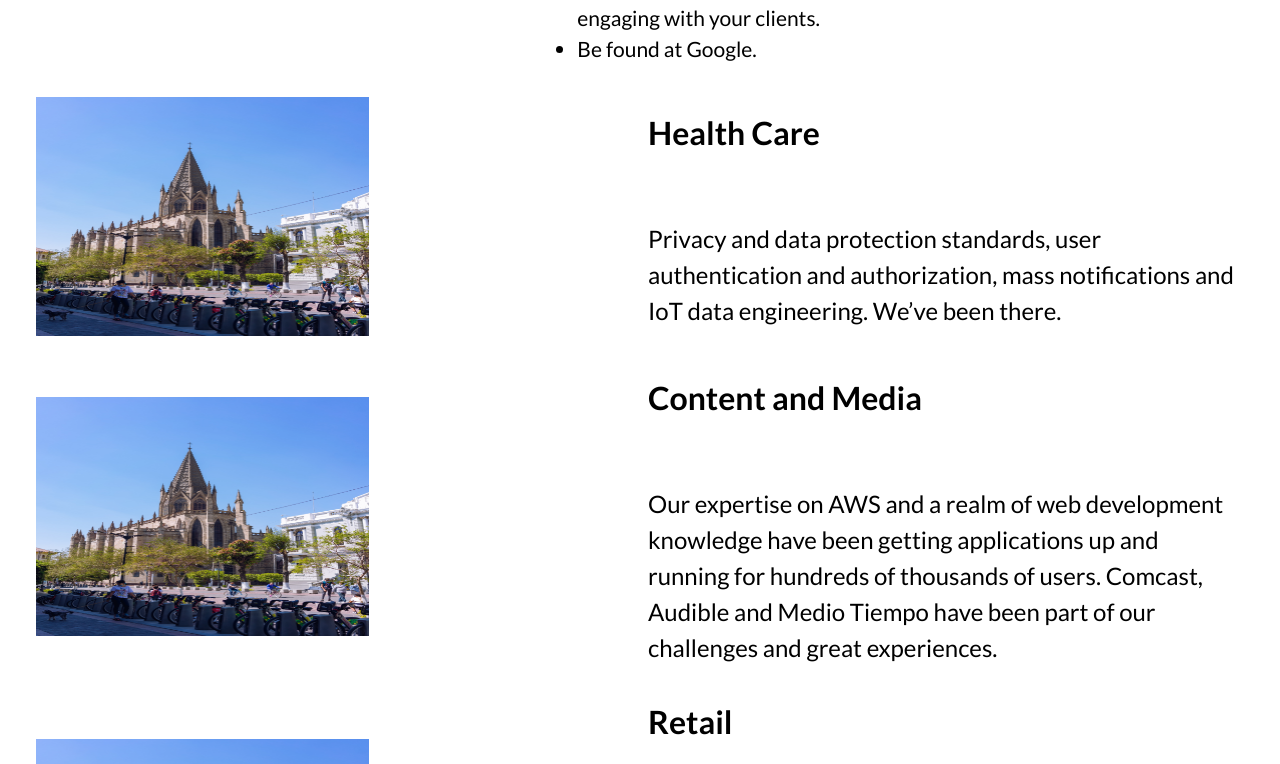
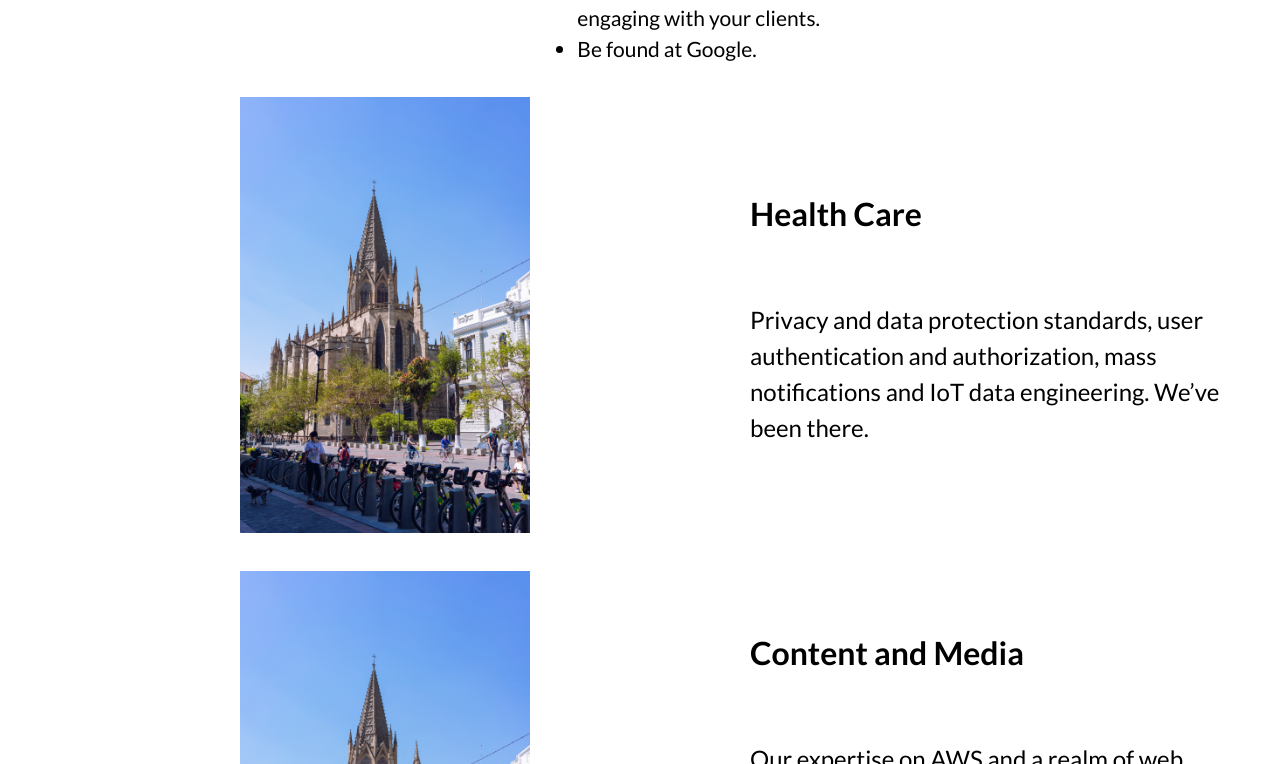
Before and after one commit to ciudades-studio/ciudades.consulting, a Next.js app: page / in a window 1280 px wide. Shown: the part 2456-3220 px from the top of the page. Built offline with nearby package versions, Linux system fonts and the light colour scheme.

Commit message:
adding css rules for images

```diff
--- a/components/industries-component/index.tsx
+++ b/components/industries-component/index.tsx
@@ -8,7 +8,13 @@ const Industries = ({ industriesTitle, industriesDescription }: IIndustries) =>
     <div className={styles["industries-container"]}>
       <div className={styles.container}>
         <figure className={styles["industries-image-container"]}>
-          <Image src={IndustrieServiceExample} width={"333px"} height={"239px"} alt='example image' />
+          <Image
+            width={"332px"}
+            height={"500px"}
+            alt='example image'
+            className={styles["industries-img"]}
+            src={IndustrieServiceExample}
+          />
         </figure>
         <div className={styles["industries-text-container"]}>
           <h1 className={styles["industries-text-title"]}>{industriesTitle}</h1>
--- a/components/industries-component/industries.module.scss
+++ b/components/industries-component/industries.module.scss
@@ -23,14 +23,19 @@
   @apply
   hidden
   lg:block
-  lg:col-start-1
+  lg:col-start-3
   lg:col-end-6
+}
+
+.industries-img {
+  @apply
+  object-cover
 }
 
 .industries-text-container {
   @apply
   col-span-full
-  lg:col-start-7
+  lg:col-start-8
   lg:col-end-13
 }
 
```
